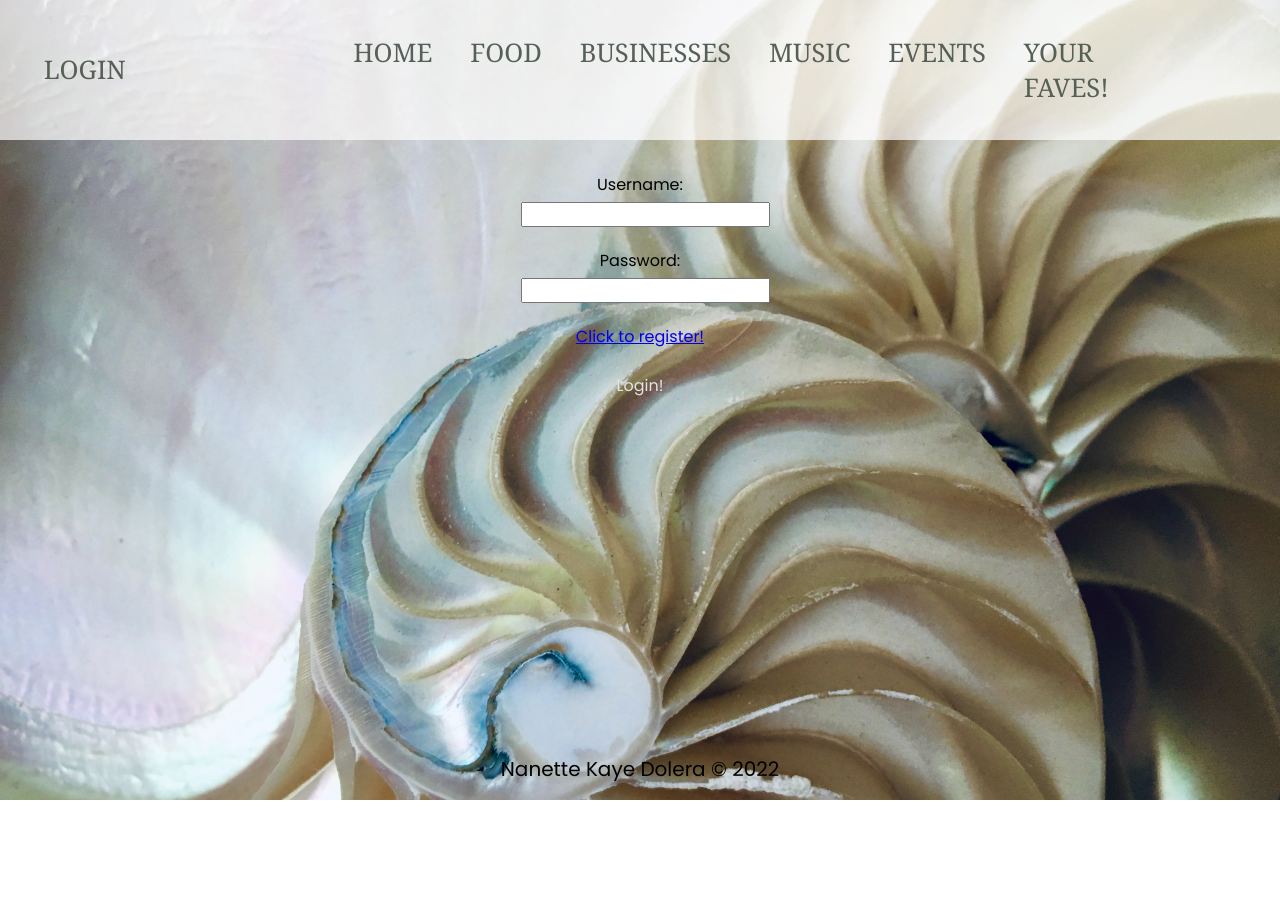
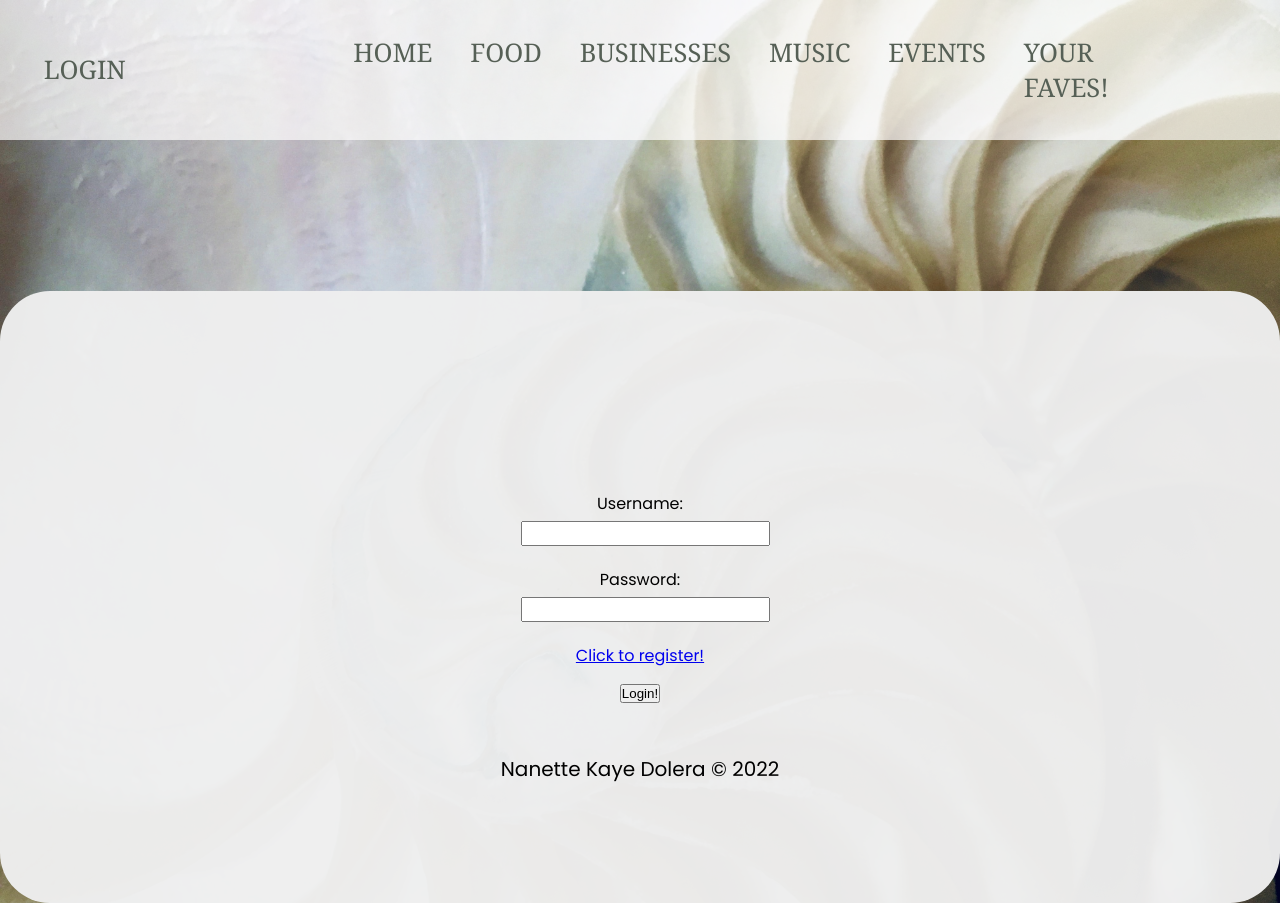
Before and after one commit to NotNanetteKaye/FullStack-capstone2022, a React (Create React App) app in the folder frontend/: page /login in a window 1280 px wide. Before the commit the page ends 800 px from the top, so only its background shows below. Built offline with nearby package versions, Linux system fonts and the light colour scheme.

Commit message:
Began styling LoginPage.css + finished NavBar.css

```diff
--- a/frontend/src/App.css
+++ b/frontend/src/App.css
@@ -17,7 +17,7 @@ p {
   font-size: 20px;
 }
 
-button {
+/* button {
   background-color: transparent;
   border: transparent;
   color: rgb(226, 229, 232);
@@ -25,13 +25,13 @@ button {
   font-family: inherit;
   max-width: 100px;
   padding: 0.5rem 0.5rem;
-}
+} */
 
-button:hover {
+/* button:hover {
   cursor: pointer;
   color: white;
   background-color: rgb(236, 236, 236);
-}
+} */
 
 .container {
   margin: 0 auto;
--- a/frontend/src/components/NavBar/NavBar.css
+++ b/frontend/src/components/NavBar/NavBar.css
@@ -11,6 +11,14 @@
   font-size: 1.6rem;
   margin-left: 5mm;
   font-family: Georgia, 'Times New Roman', Times, serif;
+  border: transparent;
+  max-width: 100px;
+  background-color: transparent;
+}
+
+.navBar button:hover {
+  cursor: pointer;
+  background-color: rgb(236, 236, 236);
 }
 
 .navBar ul {
@@ -30,6 +38,11 @@
   display: flex;
 }
 
+.navBar li a:hover {
+  cursor: pointer;
+  background-color: rgba(236, 236, 236, 0.713);
+}
+
 
 
 /* .navBar button:hover {
--- a/frontend/src/pages/LoginPage/LoginPage.css
+++ b/frontend/src/pages/LoginPage/LoginPage.css
@@ -1,3 +1,13 @@
 .error {
   color: red;
 }
+
+.container {
+  margin: 0 auto;
+  max-width: 1300px;
+  text-align: center;
+  background: #efefeff7;
+  padding: 200px;
+  border-radius: 50px;
+  margin-top: 40mm;
+}
```
